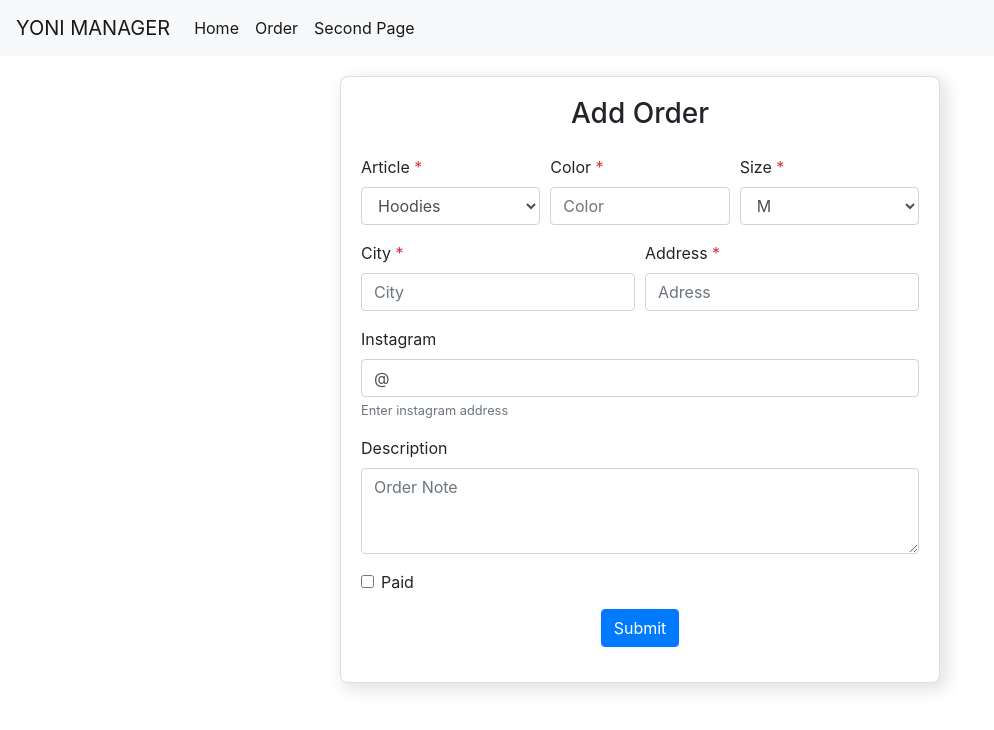
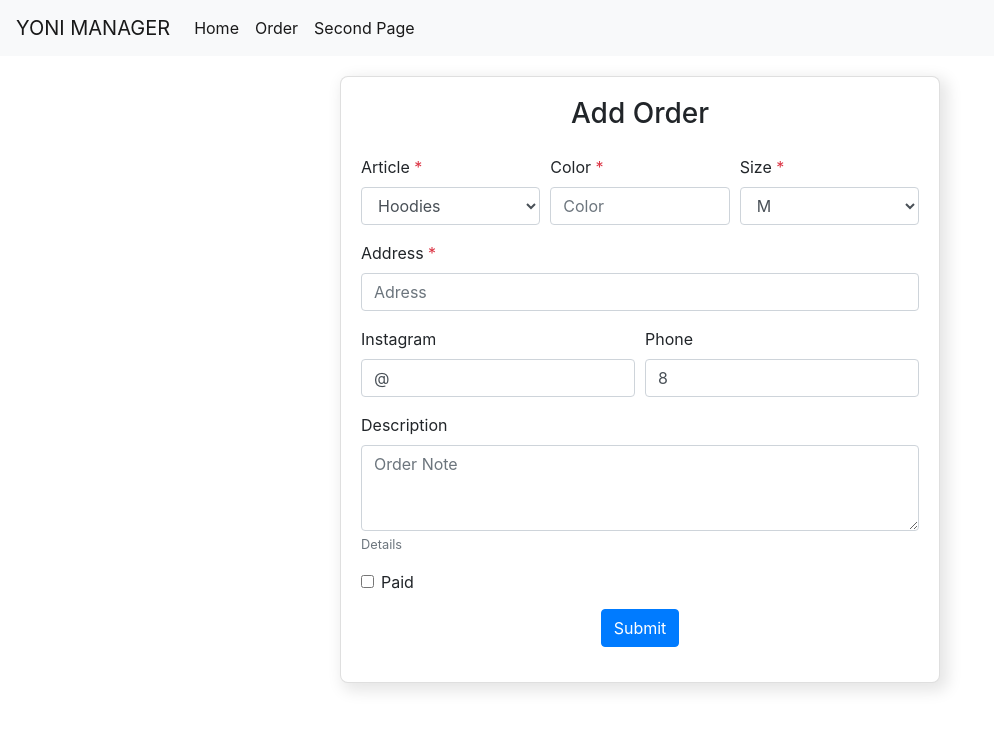
Before and after one commit to xmutaborx/YONIManager, a React (Create React App) app: page /order in a window 1280 px wide. Shown: the top 730 px of the page, without its empty margins (0-994 px from the left). Built offline with nearby package versions, Linux system fonts and the light colour scheme.

Commit message:
add List and Card

```diff
--- /dev/null
+++ b/src/components/Card/Card.jsx
@@ -0,0 +1,19 @@
+import React from 'react'
+
+const Card = ({ data }) => {
+    return (
+        <div className="card">
+            <p>Order ID: ???</p>
+            <p>Article: {data.article}</p>
+            <p>Color: {data.color}</p>
+            <p>Size: {data.size}</p>
+            <p>Instagram: {data.instagram}</p>
+            <p>Phone: {data.phone}</p>
+            <p>Address: {data.address}</p>
+            <p>Description: {data.description}</p>
+            <p>status: {data.paid}</p>
+        </div>
+    )
+}
+
+export default Card
--- a/src/components/Form/Form.jsx
+++ b/src/components/Form/Form.jsx
@@ -10,7 +10,7 @@ const Form = () => {
     const [color, setColor] = useState('');
     const [size, setSize] = useState(SIZES[3]);
     const [instagram, setInstagram] = useState('@');
-    const [city, setCity] = useState('');
+    const [phone, setPhone] = useState('8');
     const [address, setAddress] = useState('');
     const [description, setDescription] = useState('');
     const [paid, setPaid] = useState(false);
@@ -25,7 +25,7 @@ const Form = () => {
     };
 
     const submitHandler = () => {
-        if (!article || !color || !size || !city || !address) {
+        if (!article || !color || !size || !address) {
             setShowError(true)
             setTimeout(() => {
                 setShowError(false)
@@ -36,7 +36,7 @@ const Form = () => {
                 color,
                 size,
                 instagram,
-                city,
+                phone,
                 address,
                 description,
                 paid
@@ -46,7 +46,7 @@ const Form = () => {
             setColor('')
             setSize(SIZES[3])
             setInstagram('@')
-            setCity('')
+            setPhone('8')
             setAddress('')
             setDescription('')
             setPaid(false)
@@ -118,21 +118,7 @@ const Form = () => {
                 </div>
             </div>
 
-            <div className="form-row">
-                <div className="form-group col-md-6">
-                    <label htmlFor="city-input">City <span className="text-danger">*</span></label>
-                    <input
-                        type="text"
-                        className="form-control"
-                        id="city-input"
-                        placeholder="City"
-                        value={city}
-                        onChange={(e) => {
-                            setCity(e.target.value)
-                        }}/>
-                </div>
-
-                <div className="form-group col-md-6">
+            <div className="form-group">
                 <label htmlFor="address-input">Address <span className="text-danger">*</span></label>
                 <input
                     type="text"
@@ -144,11 +130,9 @@ const Form = () => {
                         setAddress(e.target.value)
                     }}/>
             </div>
-            </div>
 
-
-
-            <div className="form-group">
+            <div className="form-row">
+                <div className="form-group col-md-6">
                     <label htmlFor="instagram-input">Instagram</label>
                     <input
                         type="text"
@@ -159,8 +143,22 @@ const Form = () => {
                         onChange={(e) => {
                             setInstagram(e.target.value)
                         }} />
-                <small className="form-text text-muted">Enter instagram address</small>
                 </div>
+
+                <div className="form-group col-md-6">
+                    <label htmlFor="phone-input">Phone</label>
+                    <input
+                        type="text"
+                        className="form-control"
+                        id="phone-input"
+                        placeholder="Phone"
+                        value={phone}
+                        onChange={(e) => {
+                            setPhone(e.target.value)
+                        }} />
+                </div>
+            </div>
+
 
             <div className="form-group">
                 <label htmlFor="description-input">Description</label>
@@ -174,6 +172,7 @@ const Form = () => {
                     onChange={(e) => {
                         setDescription(e.target.value)
                     }}/>
+                <small className="form-text text-muted">Details</small>
             </div>
 
             <div className="form-check">
--- /dev/null
+++ b/src/components/List/List.jsx
@@ -0,0 +1,17 @@
+import React from 'react'
+import Card from '../Card/Card'
+import { useSelector } from 'react-redux'
+
+const List = () => {
+    const orders = useSelector(state => state.items);
+    console.log(orders)
+    return (
+        <div className="wrapper-list">
+            {orders.map((item, i) =>
+                <Card data={item} key={i}/>
+            )}
+        </div>
+    )
+}
+
+export default List
--- a/src/index.scss
+++ b/src/index.scss
@@ -26,3 +26,9 @@
   opacity: 0;
   transition: all 300ms ease-out;
 }
+
+.wrapper-list {
+  display: flex;
+  flex-wrap: wrap;
+  width: 940px;
+}
--- a/src/pages/MainPage/MainPage.jsx
+++ b/src/pages/MainPage/MainPage.jsx
@@ -1,13 +1,15 @@
 import React from 'react';
 import Navbar from '../../components/Navbar/Navbar.jsx';
+import List from '../../components/List/List'
 
 const MainPage = () => {
   return (
       <main>
-        <Navbar />
-        <div className="container">
-          <h1>Main page</h1>
-        </div>
+          <Navbar />
+          <div className="container">
+              <h1>Main page</h1>
+              <List/>
+          </div>
       </main>
   )
 };
```
Lines whose indentation alone changed are shown as unchanged.
